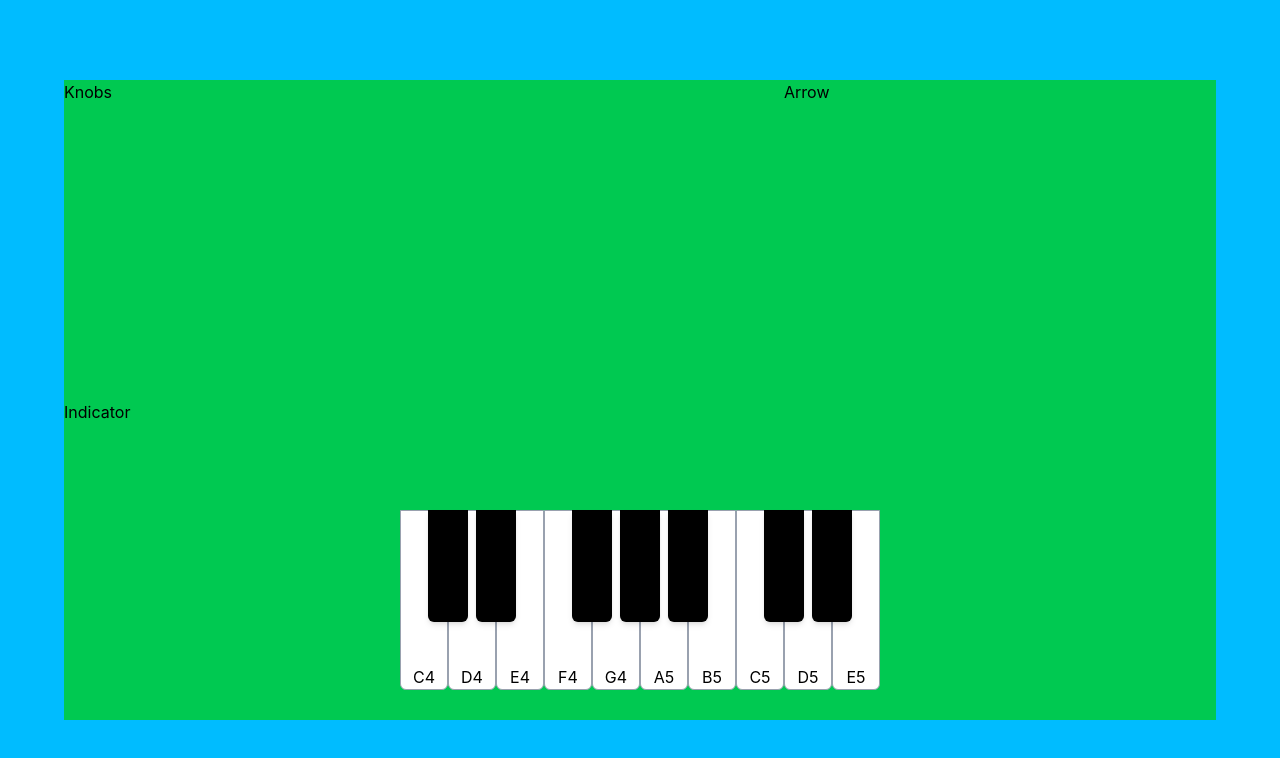
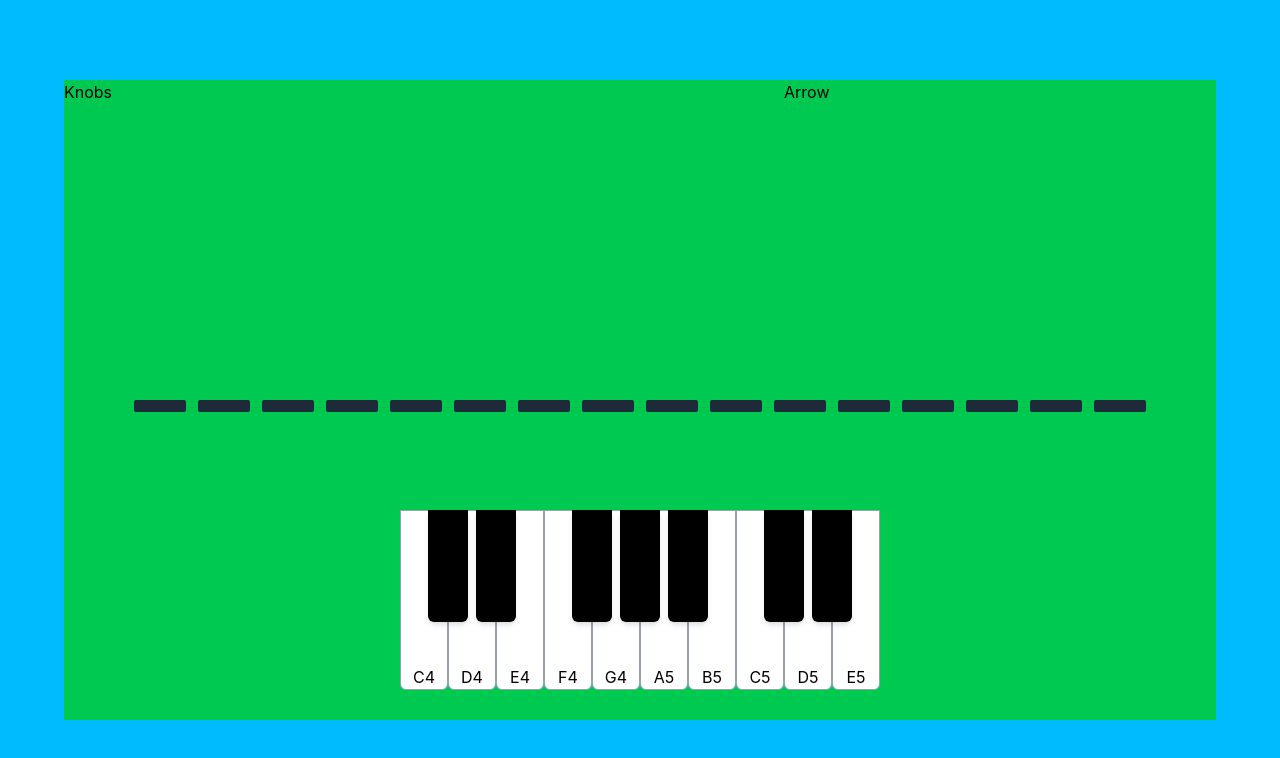
Before and after one commit to boomertanjim/Funky-Synth, a React (Vite) app: page / in a window 1280 px wide. Shown: the top 758 px of the page. Built offline with nearby package versions, Linux system fonts and the light colour scheme.

Commit message:
Added the beat indicator

```diff
--- a/src/components/Indicator.jsx
+++ b/src/components/Indicator.jsx
@@ -1,5 +1,13 @@
+const indicators = Array.from({ length: 16 }, (_, i) => i + 1);
+
 const Indicator = () => {
-  return <div className="w-full h-full row-span-1">Indicator</div>;
+  return (
+    <div className="w-full h-full row-span-1 flex justify-center gap-3">
+      {indicators.map(() => (
+        <div className="w-13 h-3 bg-gray-800 rounded-xs"></div>
+      ))}
+    </div>
+  );
 };
 
 export default Indicator;
--- a/src/components/Piano.jsx
+++ b/src/components/Piano.jsx
@@ -14,7 +14,7 @@ const Piano = () => {
             {whiteNotes[key - 1]}
           </button>
         ))}
-        {blackKeys.map((key, j) => (
+        {blackKeys.map((key) => (
           <button
             key={key}
             style={{ left: `${28 + key * 48}px` }}
```
